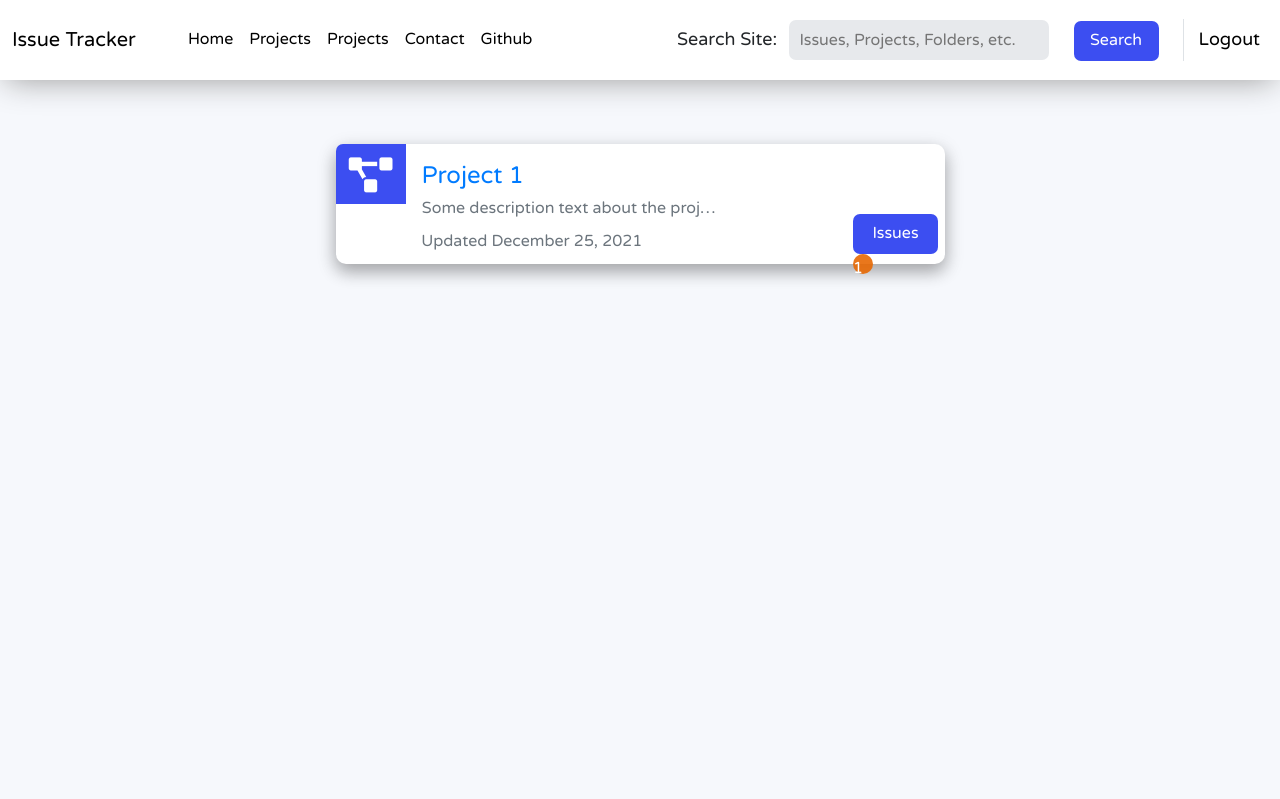
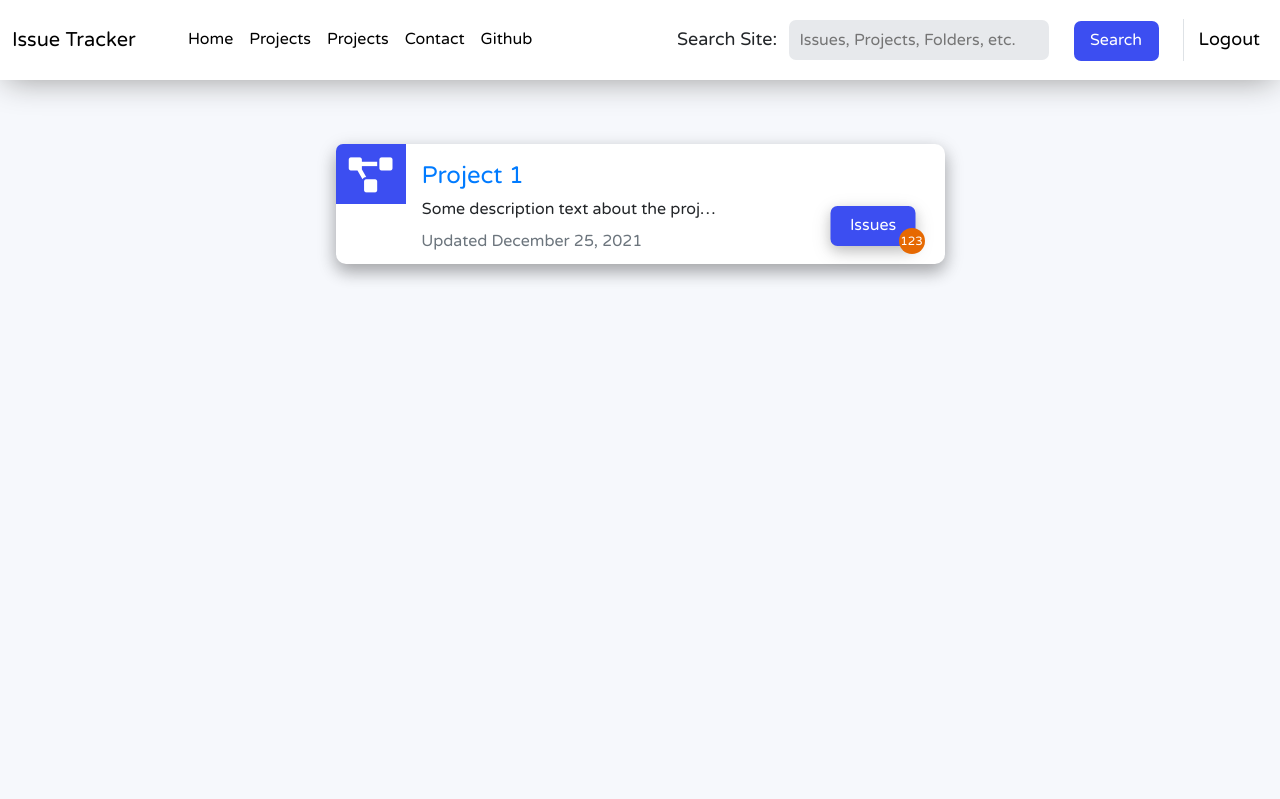
Before and after one commit to RHAM231/GitHub-Issue-Frontend, a Django app: page /project-list in a window 1280 px wide. Shown: the top 799 px of the page. Run offline with Django 3.2, Linux system fonts and the light colour scheme; some libraries are stand-ins or nearby versions.

Commit message:
Cleaning up project list page

```diff
--- a/base/templates/base/base.html
+++ b/base/templates/base/base.html
@@ -87,7 +87,7 @@ See views.py under the projects app
       </ul>
       <ul class="navbar-nav ml-auto">
         <li class="nav-item">
-          <form class="pr-4 border-right" action="{% url 'ms-index' %}" method="get">
+          <form class="pr-4 border-right" action="{% url 'search-results' %}" method="get">
             <a class="nav-search-text px-2">Search Site:</a>
             {{ ms_search_form.master_search }}
             <button class="button-search my-2 my-sm-0" type="submit">Search</button>
--- a/base/templates/base/project_list.html
+++ b/base/templates/base/project_list.html
@@ -12,24 +12,21 @@
       <div class="project-box">
         <div class="icon-tab">
           <i class="fas fa-project-diagram"></i>
-          <a class="project-description text-secondary">Some description text about the project even more text</a>
+          <a class="project-description">Some description text about the project even more text</a>
           <a class="project-date text-secondary">Updated December 25, 2021</a>
         </div>
         <div class="project-header">
           <h4><a href="">Project 1</a></h4>
         </div><br>
-        <!-- <a class="text-secondary">Some description text about the projects</a> -->
-        <div class="row">
-          <div class="col-10 project-description">
-            <!-- <a class="text-secondary">Some description text about the projects</a> -->
-            <!-- <a class="text-secondary">Updated March 5, 2021</a> -->
-          </div>
-          <!-- <div class="col project-date">
-            <a class="text-secondary">Updated March 5, 2021</a>
-          </div> -->
-          <div class="col-2 ml-auto project-button">
-            <button class="button-issues" type="submit">Issues</button>
-            <div class="issues-count"><a>1</a></div>
+        <div class="row justify-content-end">
+          <div class="project-button">
+            <a href="{% url 'issue-list' %}" class="button-issues">Issues</a>
+            <!-- Resize the number text for numbers greater than 99 -->
+            {% if issue_count > 99 %}
+              <div class="issues-count text-center count-small"><a>{{ issue_count }}</a></div>
+            {% else %}
+              <div class="issues-count text-center"><a>{{ issue_count }}</a></div>
+            {% endif %}
           </div>
         </div>
       </div>
--- a/base/urls.py
+++ b/base/urls.py
@@ -4,7 +4,7 @@ from . import views
 
 urlpatterns = [
     path('', views.home, name='home'),
-    path('search-index', views.ms_index, name='ms-index'),
+    path('search-index', views.search_results, name='search-results'),
     path('project-list', views.project_list, name='project-list'),
     path('project-contents', views.project_contents, name='project-contents'),
     path('folder-contents', views.folder_contents, name='folder-contents'),
--- a/base/views.py
+++ b/base/views.py
@@ -6,12 +6,15 @@ def home(request):
     return render(request, 'base/home.html')
 
 
-def ms_index(request):
-    return render(request, 'base/ms_index.html')
+def search_results(request):
+    return render(request, 'base/search_results.html')
 
 
 def project_list(request):
-    return render(request, 'base/project_list.html')
+    context = {
+        'issue_count': 123
+    }
+    return render(request, 'base/project_list.html', context)
 
 
 def project_contents(request):
--- a/static/style.css
+++ b/static/style.css
@@ -227,7 +227,7 @@ items*/
 
 .project-description{
   width: 300px;
-  top: 60%;
+  top: 62%;
   left: -91%;
   transform: translate(50%, 50%);
 }
@@ -239,54 +239,66 @@ items*/
   transform: translate(50%, 50%);
 }
 
-
-/* .project-date{
-  display: inline-block;
+.project-button{
   position: relative;
-  height: 20px;
-  width:350px;
+  width: 120px;
+  height: 40px;
 }
 
-.project-date > a{
+.project-button > a{
   position: absolute;
-  width: 300px;
-  white-space: nowrap;
-  overflow: hidden;
-  text-overflow: ellipsis;
-  top: 0%;
-  left: 67%;
+  top: 30%;
+  left: 28%;
   transform: translate(-50%, -50%);
-} */
-
-.project-button{
-  padding: 0px 0px 0px 0px;
-  margin: 0px 0px 0px 0px;
 }
 
-/* .project-button > button{
+.project-button > .issues-count{
   position: absolute;
-  top: -80%;
-  left: 75%;
-  transform: translate(50%, -50%);
-} */
+  top: 68%;
+  left: 60%;
+  transform: translate(-50%, -50%);
+}
 
 .button-issues{
   height: 40px;
   width: 85px;
   background: #3c4ef1;
   color: #FFFFFF;
+  box-shadow: 0 4px 12px 0 rgba(0,0,0,0.15), 0 6px 20px 0 rgba(0,0,0,0.15);
   border: none;
   border-radius: 7px;
   padding: 0px 0px 0px 0px;
+  display: flex;
+  flex-direction: column;
+  justify-content: center;
+  text-align: center;
+}
+
+.button-issues:hover{
+  text-decoration: none;
+  color: #FFFFFF;
+  background: #18b5c0;
+}
+
+.button-issues:focus{
+  outline: none;
+  box-shadow: none;
 }
 
 .issues-count{
-  background-color: #e66802e5;
-  border-radius: 10px;
-  height: 20px;
-  width: 20px;
-  font-size: 12;
+  background-color: #e66902;
+  border-radius: 13px;
+  height: 26px;
+  width: 26px;
+  font-size: 16px;
   color: #FFFFFF;
+  display: flex;
+  flex-direction: column;
+  justify-content: center;
+}
+
+.count-small{
+  font-size: 12px;
 }
 
 /**************************************************************************/
```
Also changed, not shown: base/templates/base/search_results.html (renamed from base/templates/base/ms_index.html).
